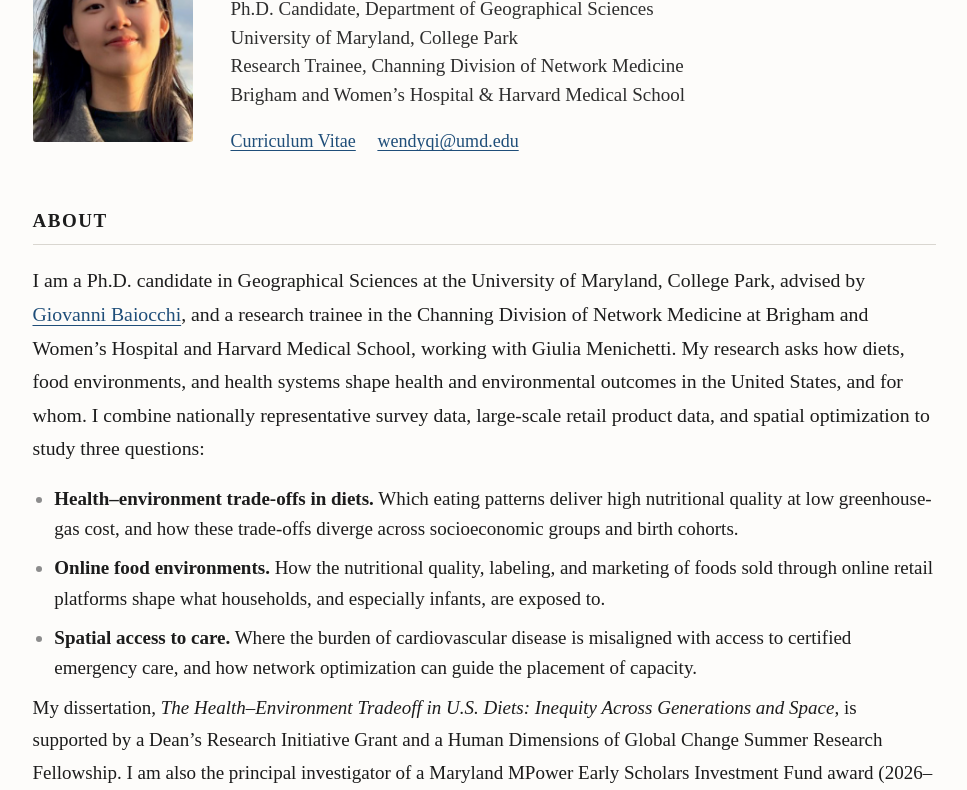
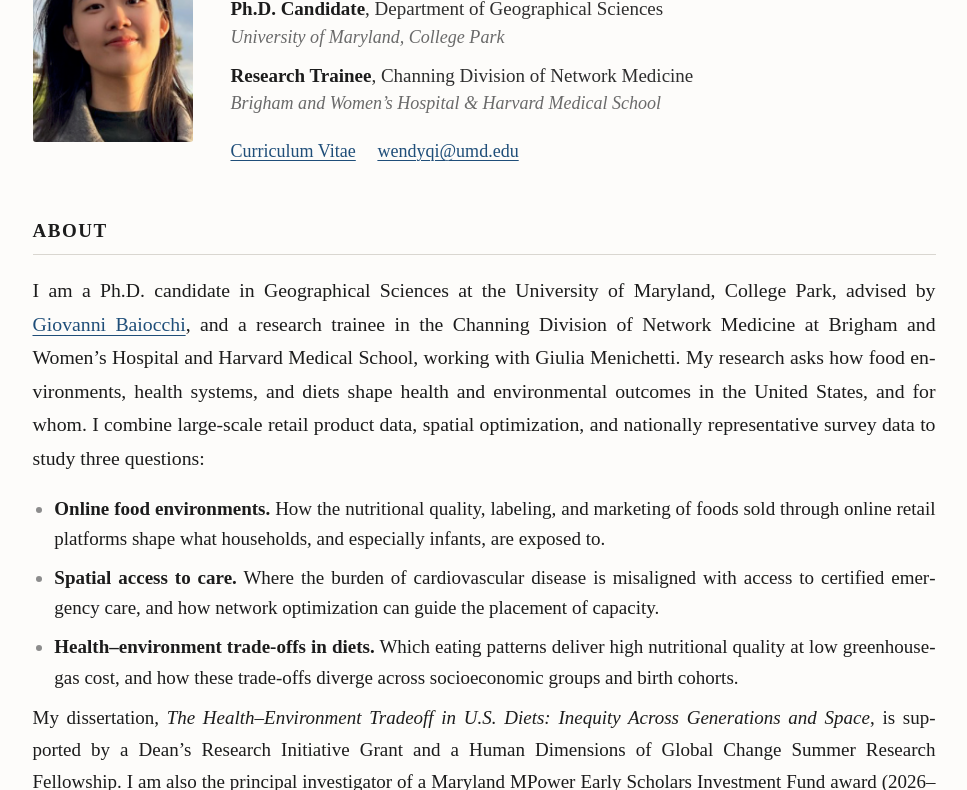
Before and after one commit to wendyqqqqi/wendyqqqqi.github.io, a plain HTML site: page index.html in a window 1280 px wide. Shown: the part 167-957 px from the top of the page, without its empty margins (156-1123 px from the left). Drawn offline with Linux system fonts and the light colour scheme.

Commit message:
Justify paragraphs, fix nav icons, reorder research streams, restyle title block, drop page footers
Co-Authored-By: Claude Opus 5.5 <noreply@anthropic.com>

```diff
--- a/index.html
+++ b/index.html
@@ -4,12 +4,12 @@
   <meta charset="UTF-8">
   <meta name="viewport" content="width=device-width, initial-scale=1.0">
   <title>Wen Qi — Ph.D. Candidate in Geographical Sciences, University of Maryland</title>
-  <meta name="description" content="Wen Qi is a Ph.D. candidate in Geographical Sciences at the University of Maryland and a research trainee at Brigham and Women's Hospital / Harvard Medical School. Research on diet, food environments, health, and spatial access to care. On the 2026–27 academic job market.">
+  <meta name="description" content="Wen Qi is a Ph.D. candidate in Geographical Sciences at the University of Maryland and a research trainee at Brigham and Women's Hospital / Harvard Medical School. Research on online food environments, spatial access to care, and the health and environmental impacts of diets. On the 2026–27 academic job market.">
   <meta name="author" content="Wen Qi">
   <meta name="theme-color" content="#fdfcfa">
   <meta property="og:type" content="website">
   <meta property="og:title" content="Wen Qi — Ph.D. Candidate, University of Maryland">
-  <meta property="og:description" content="Research on diet, food environments, health, and spatial access to care. On the 2026–27 academic job market.">
+  <meta property="og:description" content="Research on online food environments, spatial access to care, and the health and environmental impacts of diets. On the 2026–27 academic job market.">
   <script type="application/ld+json">
   {
     "@context": "https://schema.org",
@@ -48,13 +48,12 @@
       <a href="cv.pdf" target="_blank" rel="noopener">CV</a>
     </span>
     <span class="social">
-      <a href="https://scholar.google.com/citations?user=WPGppOMAAAAJ&hl=en" target="_blank" rel="noopener" aria-label="Google Scholar" title="Google Scholar">
+      <a href="https://scholar.google.com/citations?user=WPGppOMAAAAJ&amp;hl=en" target="_blank" rel="noopener" aria-label="Google Scholar" title="Google Scholar">
         <svg viewBox="0 0 24 24" fill="currentColor" aria-hidden="true"><path d="M5.242 13.769L0 9.5 12 0l12 9.5-5.242 4.269C17.548 11.249 14.978 9.5 12 9.5c-2.977 0-5.548 1.748-6.758 4.269zM12 10a7 7 0 1 0 0 14 7 7 0 0 0 0-14z"/></svg>
       </a>
       <a href="https://www.linkedin.com/in/wenqi-codingefficient" target="_blank" rel="noopener" aria-label="LinkedIn" title="LinkedIn">
-        <svg viewBox="0 0 24 24" fill="currentColor" aria-hidden="true"><path d="M20.447 20.452h-3.554v-5.569c0-1.328-.027-3.037-1.852-3.037-1.853 0-2.136 1.445-2.136 2.939v5.667H9.351V9h3.414v1.561h.046c.477-.9 1.637-1.85 3.37-1.85 3.601 0 4.267 2.37 4.267 5.455v6.286zM5.337 7.433c-1.144 0-2.063-.926-2.063-2.065 0-1.138.92-2.063 2.063-2.063 1.14 0 2.064.925 2.064 2.063 0 1.139-.925 2.065-2.064 2.065zm1.782 13.019H3.555V9h3.564v11.452zM22.225 0H1.771C.792 0 0 .774 0 1.729v20.542C0 23.227.792 24 1.771 24h20.451C23.2 24 24 23.227 24 22.271V1.729C24 .774 23.2 0 22.222 0h.003z"/></svg>
+        <svg viewBox="0 0 24 24" aria-hidden="true"><rect x="2.5" y="2.5" width="19" height="19" rx="3.5" fill="currentColor"/><path fill="var(--bg)" d="M7.1 10.1h2.4v7.4H7.1zM8.3 6.4a1.4 1.4 0 1 1 0 2.8 1.4 1.4 0 0 1 0-2.8zM11.1 10.1h2.3v1c.35-.63 1.17-1.25 2.4-1.25 2.55 0 3.05 1.65 3.05 3.8v3.85h-2.4v-3.4c0-.82-.02-1.86-1.15-1.86-1.15 0-1.33.89-1.33 1.8v3.46h-2.87z"/></svg>
       </a>
-      -->
       <a href="https://github.com/wendyqqqqi" target="_blank" rel="noopener" aria-label="GitHub" title="GitHub">
         <svg viewBox="0 0 24 24" fill="currentColor" aria-hidden="true"><path d="M12 .297c-6.63 0-12 5.373-12 12 0 5.303 3.438 9.8 8.205 11.385.6.113.82-.258.82-.577 0-.285-.01-1.04-.015-2.04-3.338.724-4.042-1.61-4.042-1.61C4.422 18.07 3.633 17.7 3.633 17.7c-1.087-.744.084-.729.084-.729 1.205.084 1.838 1.236 1.838 1.236 1.07 1.835 2.809 1.305 3.495.998.108-.776.417-1.305.76-1.605-2.665-.3-5.466-1.332-5.466-5.93 0-1.31.465-2.38 1.235-3.22-.135-.303-.54-1.523.105-3.176 0 0 1.005-.322 3.3 1.23.96-.267 1.98-.399 3-.405 1.02.006 2.04.138 3 .405 2.28-1.552 3.285-1.23 3.285-1.23.645 1.653.24 2.873.12 3.176.765.84 1.23 1.91 1.23 3.22 0 4.61-2.805 5.625-5.475 5.92.42.36.81 1.096.81 2.22 0 1.606-.015 2.896-.015 3.286 0 .315.21.69.825.57C20.565 22.092 24 17.592 24 12.297c0-6.627-5.373-12-12-12"/></svg>
       </a>
@@ -71,12 +70,12 @@
   <img class="portrait" src="images/Headshot.png" width="160" height="200" alt="Wen Qi">
   <div class="hero-text">
     <h1>Wen Qi</h1>
-    <p class="affil">
-      Ph.D. Candidate, Department of Geographical Sciences<br>
-      University of Maryland, College Park<br>
-      Research Trainee, Channing Division of Network Medicine<br>
-      Brigham and Women’s Hospital &amp; Harvard Medical School
-    </p>
+    <div class="affil">
+      <p><span class="role">Ph.D. Candidate</span>, Department of Geographical Sciences<br>
+      <span class="inst">University of Maryland, College Park</span></p>
+      <p><span class="role">Research Trainee</span>, Channing Division of Network Medicine<br>
+      <span class="inst">Brigham and Women’s Hospital &amp; Harvard Medical School</span></p>
+    </div>
     <p class="links">
       <a href="cv.pdf" target="_blank" rel="noopener">Curriculum Vitae</a>
       <a href="mailto:wendyqi@umd.edu">wendyqi@umd.edu</a>
@@ -93,14 +92,14 @@
     advised by <a href="https://geog.umd.edu/facultyprofile/baiocchi/giovanni" target="_blank" rel="noopener">Giovanni Baiocchi</a>,
     and a research trainee in the Channing Division of Network Medicine at Brigham and Women’s Hospital
     and Harvard Medical School, working with Giulia Menichetti.
-    My research asks how diets, food environments, and health systems shape health and environmental
-    outcomes in the United States, and for whom. I combine nationally representative survey data,
-    large-scale retail product data, and spatial optimization to study three questions:
+    My research asks how food environments, health systems, and diets shape health and environmental
+    outcomes in the United States, and for whom. I combine large-scale retail product data, spatial
+    optimization, and nationally representative survey data to study three questions:
   </p>
   <ul class="plain">
-    <li><strong>Health–environment trade-offs in diets.</strong> Which eating patterns deliver high nutritional quality at low greenhouse-gas cost, and how these trade-offs diverge across socioeconomic groups and birth cohorts.</li>
     <li><strong>Online food environments.</strong> How the nutritional quality, labeling, and marketing of foods sold through online retail platforms shape what households, and especially infants, are exposed to.</li>
     <li><strong>Spatial access to care.</strong> Where the burden of cardiovascular disease is misaligned with access to certified emergency care, and how network optimization can guide the placement of capacity.</li>
+    <li><strong>Health–environment trade-offs in diets.</strong> Which eating patterns deliver high nutritional quality at low greenhouse-gas cost, and how these trade-offs diverge across socioeconomic groups and birth cohorts.</li>
   </ul>
   <p>
     My dissertation, <em>The Health–Environment Tradeoff in U.S. Diets: Inequity Across Generations and Space</em>,
@@ -119,9 +118,9 @@
 <section id="interests">
   <h2>Research Interests</h2>
   <ul class="plain">
-    <li>Diet, nutrition, and environmental sustainability</li>
     <li>Online food environments, food marketing, and food access</li>
     <li>Spatial epidemiology, health care access, and location–allocation optimization</li>
+    <li>Diet, nutrition, and environmental sustainability</li>
     <li>Machine learning and large-scale retail product data for nutrition research</li>
   </ul>
 </section>
--- a/styles.css
+++ b/styles.css
@@ -91,7 +91,11 @@ html.js .theme-toggle { display: inline-flex; }
 .portrait { width: 160px; height: 200px; object-fit: cover; object-position: top center; flex-shrink: 0; border-radius: 3px; background: var(--line-soft); }
 .hero-text { min-width: 0; }
 .hero h1 { font-size: 2rem; font-weight: 600; margin: 0 0 0.5rem; line-height: 1.15; letter-spacing: -0.01em; }
-.hero .affil { margin: 0 0 0.9rem; color: var(--fg-2); line-height: 1.5; }
+.hero .affil { margin: 0 0 1rem; }
+.hero .affil p { margin: 0 0 0.6rem; color: var(--fg-2); line-height: 1.45; }
+.hero .affil p:last-child { margin-bottom: 0; }
+.hero .affil .role { font-weight: 600; color: var(--fg); }
+.hero .affil .inst { font-style: italic; color: var(--muted); font-size: 0.95rem; }
 .hero .links { margin: 0; font-size: 0.95rem; line-height: 1.7; }
 .hero .links a { margin-right: 0.9rem; white-space: nowrap; }
 
@@ -103,6 +107,8 @@ h2 {
 }
 h3.sub { font-size: 1.02rem; font-weight: 600; font-style: italic; margin: 1.6rem 0 0.6rem; color: var(--fg-2); }
 section p { margin: 0 0 0.95rem; line-height: 1.7; }
+/* Justified paragraphs everywhere */
+section p, .plain li, .paper details > p { text-align: justify; hyphens: auto; -webkit-hyphens: auto; }
 section p:last-child { margin-bottom: 0; }
 .lead { font-size: 1.04rem; }
 .market { margin-top: 1.3rem; font-style: italic; border-left: 2px solid var(--accent); padding-left: 0.85rem; }
```
Also changed, not shown: research.html (+3 -7 lines), teaching.html (+3 -7 lines).
